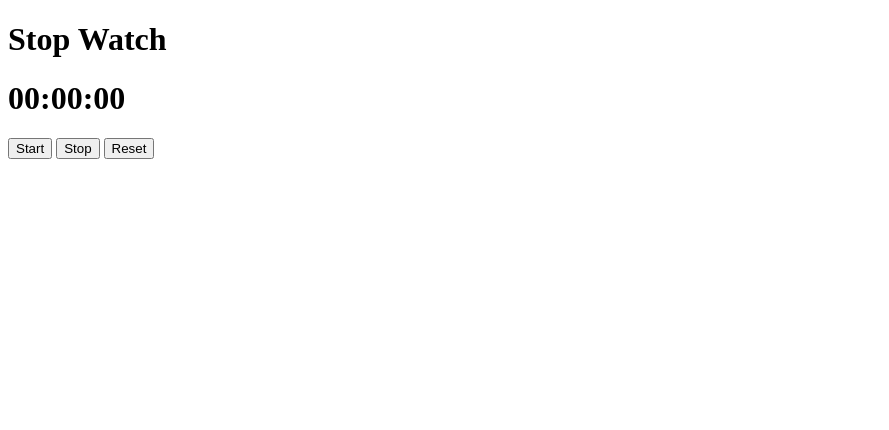
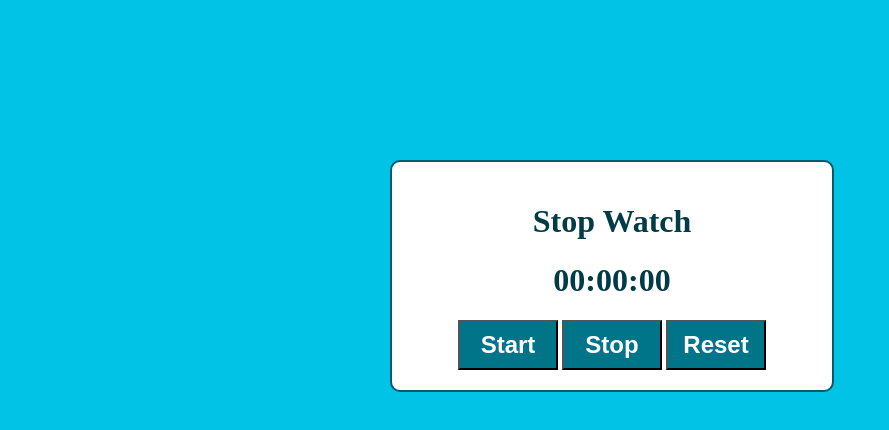
Before and after one commit to 805js/vue-timer, a plain HTML site: page index.html in a window 1280 px wide. Shown: the whole page, without its empty margins (0-889 px from the left). Drawn offline with Linux system fonts and the light colour scheme.

Commit message:
add a few basic styles

```diff
--- a/index.html
+++ b/index.html
@@ -1,6 +1,7 @@
 <!DOCTYPE html>
 <html>
 <head>
+<link rel="stylesheet" href="styles.css" />
 </head>
 <body>
   <script src="scripts/vue.js"></script>
--- /dev/null
+++ b/styles.css
@@ -0,0 +1,26 @@
+#app {
+  width: 400px;
+  border: 2px solid #005a6a;
+  padding: 20px;
+  border-radius: 10px;
+  left: 50%;
+  top: 20%;
+  margin-left: -250px;
+  position: absolute;
+  background-color: #fff;
+  text-align: center;
+  color: #003b46;
+}
+
+#app button {
+width: 100px;
+height: 50px;
+background-color: #00758a;
+font-size: 1.5em;
+color: #fff;
+font-weight: 700;
+}
+
+body {
+  background-color: #00c3e6;
+}
```
